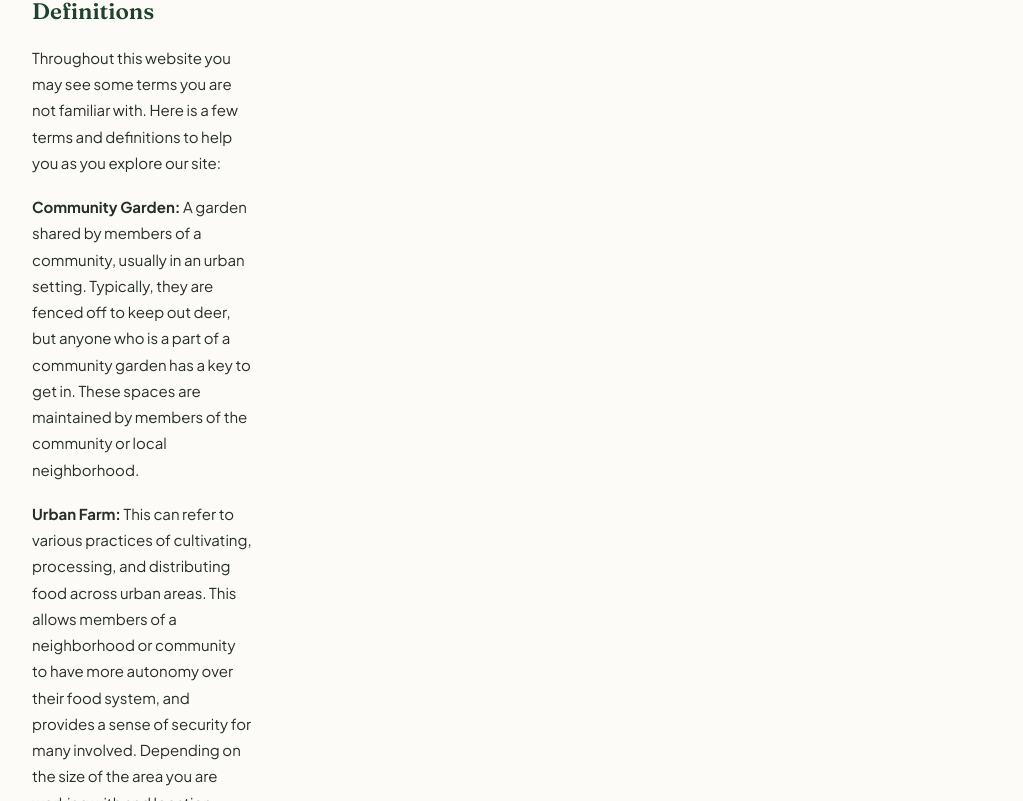
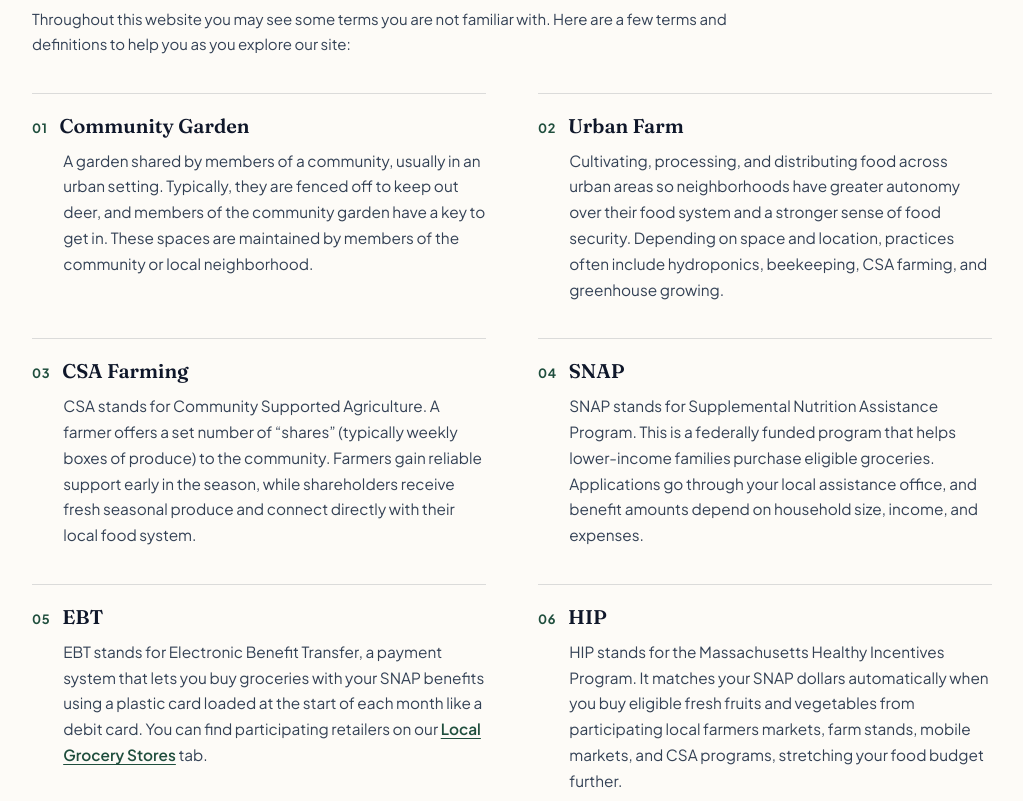
Before and after one commit to estheraduamah/massfoodinsecurity, a plain HTML site: page index.html in a window 1280 px wide. Shown: the part 534-1335 px from the top of the page, without its empty margins (128-1151 px from the left). Drawn offline with Linux system fonts and the light colour scheme.

Commit message:
fixed index formatting for common terms & definitions

```diff
--- a/index.html
+++ b/index.html
@@ -30,7 +30,6 @@
     }
 
     /* Keep natural rectangular proportions, round corners, and outline in cream */
-
     .home-hero .home-visual img {
       width: 100% !important;
       height: auto !important;
@@ -55,9 +54,101 @@
       text-decoration: underline;
     }
 
+    /* Box-free horizontal editorial layout for Common Terms & Definitions */
+    .terms-section {
+      width: 100%;
+      padding: 3.5rem 0;
+      border-top: 1px solid rgba(15, 23, 42, 0.1);
+    }
+
+    .terms-header {
+      max-width: 44rem;
+      margin-bottom: 2.25rem;
+    }
+
+    .terms-header h2 {
+      font-family: "Fraunces", Georgia, serif;
+      color: #0f172a;
+      margin: 0.35rem 0 0.75rem;
+    }
+
+    .terms-header p {
+      color: #334155;
+      line-height: 1.65;
+      margin: 0;
+    }
+
+    .terms-grid {
+      display: grid;
+      grid-template-columns: repeat(2, minmax(0, 1fr));
+      column-gap: 3.25rem;
+      row-gap: 2.25rem;
+      width: 100%;
+    }
+
+    .term-entry {
+      padding-top: 1.25rem;
+      border-top: 1px solid rgba(15, 23, 42, 0.14);
+    }
+
+    .term-title-row {
+      display: flex;
+      align-items: baseline;
+      gap: 0.75rem;
+      margin-bottom: 0.5rem;
+    }
+
+    .term-num {
+      font-family: "Plus Jakarta Sans", sans-serif;
+      font-size: 0.8rem;
+      font-weight: 700;
+      letter-spacing: 0.05em;
+      color: #1f4e3d;
+      flex-shrink: 0;
+    }
+
+    .term-entry h3 {
+      font-family: "Fraunces", Georgia, serif;
+      font-size: 1.24rem;
+      font-weight: 600;
+      color: #0f172a;
+      margin: 0;
+      line-height: 1.3;
+    }
+
+    .term-entry p {
+      font-family: "Plus Jakarta Sans", sans-serif;
+      font-size: 0.96rem;
+      line-height: 1.68;
+      color: #334155;
+      margin: 0;
+      padding-left: 1.95rem;
+    }
+
+    .term-entry a {
+      color: #1f4e3d;
+      font-weight: 600;
+      text-decoration: underline;
+    }
+
     @media (max-width: 860px) {
       .home-hero {
         gap: 2rem !important;
+      }
+    }
+
+    @media (max-width: 768px) {
+      .terms-section {
+        padding: 2.5rem 0;
+      }
+
+      .terms-grid {
+        grid-template-columns: 1fr;
+        row-gap: 1.75rem;
+      }
+
+      .term-entry p {
+        padding-left: 0;
       }
     }
   </style>
@@ -74,11 +165,11 @@
     </a>
 
     <nav class="main-nav" aria-label="Main navigation">
-      <a href="index.html"class="active" aria-current="page">Home</a>
+      <a href="index.html" class="active" aria-current="page">Home</a>
       <a href="background.html">Background</a>
       <a href="gardens.html">Community Gardens</a>
       <a href="groceries.html">Local Grocery Stores</a>
-      <a href="about.html" >About Us</a>
+      <a href="about.html">About Us</a>
     </nav>
 
   </div>
@@ -131,48 +222,106 @@
   </section>
 
 
-  <!--TERMS AND DEFINITIONS-->
-  <section class = 'home-hero'>
+  <!-- TERMS AND DEFINITIONS -->
 
-    <div>
+  <section class="terms-section" aria-labelledby="terms-heading">
+
+    <div class="terms-header">
+
       <span class="eyebrow">UNDERSTAND THE TERMS</span>
 
-      <h1>Common Terms &amp; Definitions</h1>
+      <h2 id="terms-heading">Common Terms &amp; Definitions</h2>
 
       <p>
-        Throughout this website you may see some terms you are not familiar with. Here is a few terms and definitions to help you as you explore our site:
-      </p>
-
-      <p>
-        <b>Community Garden:</b> A garden shared by members of a community, usually in an urban setting. Typically, they are fenced off to keep out deer,
-        but anyone who is a part of a community garden has a key to get in. These spaces are maintained by members of the community or local neighborhood.
-      </p>
-
-      <p>
-        <b>Urban Farm:</b> This can refer to various practices of cultivating, processing, and distributing food across urban areas. This allows members of a neighborhood or
-        community to have more autonomy over their food system, and provides a sense of security for many involved. Depending on the size of the area you are working
-        with and location exact practices may vary. Popular forms of Urban farming include hydroponics, beekeeping, CSA farming, and other forms of horticulture.
-      </p>
-
-      <p>
-        <b>CSA farming:</b> CSA stands for Community Supported Agriculture. In this practice, a farmer has a certain number of “shares” (typically boxes of produce) it can
-         provide to the community each week. This benefits the farmers, as they can make income early in the season and know how much of each crop they should grow,
-         while the shareholders get a variety of fresh produce each week that can expose them to new recipes and get more in touch with their food system.
-      </p>
-
-      <p>
-        <b>SNAP:</b> this stands for Supplemental Nutrition Assistance Program. This is a federally funded program that helps lower income families purchase
-        eligible groceries. To apply, you must apply through your local Welfare office. The amount you receive will be based on a few factors, such as the number of people
-         in your household, income, and expenses.
-      </p>
-
-      <p>
-        <b>EBT:</b>  This stands for Electronic Benefit Transfer, which is a payment system that allows you to purchase groceries with your SNAP benefits. It is a plastic card
-         that has your calculated amount of SNAP benefits uploaded to it at the beginning of each month. You can use your EBT card similar to any debit or credit card.
-          While not all stores accept SNAP/EBT, you can find some nearby on our <q>Local Grocery Stores</q> tab.
+        Throughout this website you may see some terms you are not familiar with.
+        Here are a few terms and definitions to help you as you explore our site:
       </p>
 
     </div>
+
+    <div class="terms-grid">
+
+      <article class="term-entry">
+        <div class="term-title-row">
+          <span class="term-num">01</span>
+          <h3>Community Garden</h3>
+        </div>
+        <p>
+          A garden shared by members of a community, usually in an urban setting.
+          Typically, they are fenced off to keep out deer, and members of the
+          community garden have a key to get in. These spaces are maintained by
+          members of the community or local neighborhood.
+        </p>
+      </article>
+
+      <article class="term-entry">
+        <div class="term-title-row">
+          <span class="term-num">02</span>
+          <h3>Urban Farm</h3>
+        </div>
+        <p>
+          Cultivating, processing, and distributing food across urban areas so
+          neighborhoods have greater autonomy over their food system and a stronger
+          sense of food security. Depending on space and location, practices often
+          include hydroponics, beekeeping, CSA farming, and greenhouse growing.
+        </p>
+      </article>
+
+      <article class="term-entry">
+        <div class="term-title-row">
+          <span class="term-num">03</span>
+          <h3>CSA Farming</h3>
+        </div>
+        <p>
+          CSA stands for Community Supported Agriculture. A farmer offers a set
+          number of &ldquo;shares&rdquo; (typically weekly boxes of produce) to the
+          community. Farmers gain reliable support early in the season, while
+          shareholders receive fresh seasonal produce and connect directly with
+          their local food system.
+        </p>
+      </article>
+
+      <article class="term-entry">
+        <div class="term-title-row">
+          <span class="term-num">04</span>
+          <h3>SNAP</h3>
+        </div>
+        <p>
+          SNAP stands for Supplemental Nutrition Assistance Program. This is a
+          federally funded program that helps lower-income families purchase
+          eligible groceries. Applications go through your local assistance office,
+          and benefit amounts depend on household size, income, and expenses.
+        </p>
+      </article>
+
+      <article class="term-entry">
+        <div class="term-title-row">
+          <span class="term-num">05</span>
+          <h3>EBT</h3>
+        </div>
+        <p>
+          EBT stands for Electronic Benefit Transfer, a payment system that lets
+          you buy groceries with your SNAP benefits using a plastic card loaded
+          at the start of each month like a debit card. You can find participating
+          retailers on our <a href="groceries.html">Local Grocery Stores</a> tab.
+        </p>
+      </article>
+
+      <article class="term-entry">
+        <div class="term-title-row">
+          <span class="term-num">06</span>
+          <h3>HIP</h3>
+        </div>
+        <p>
+          HIP stands for the Massachusetts Healthy Incentives Program. It matches
+          your SNAP dollars automatically when you buy eligible fresh fruits and
+          vegetables from participating local farmers markets, farm stands, mobile
+          markets, and CSA programs, stretching your food budget further.
+        </p>
+      </article>
+
+    </div>
+
   </section>
 
 
```
